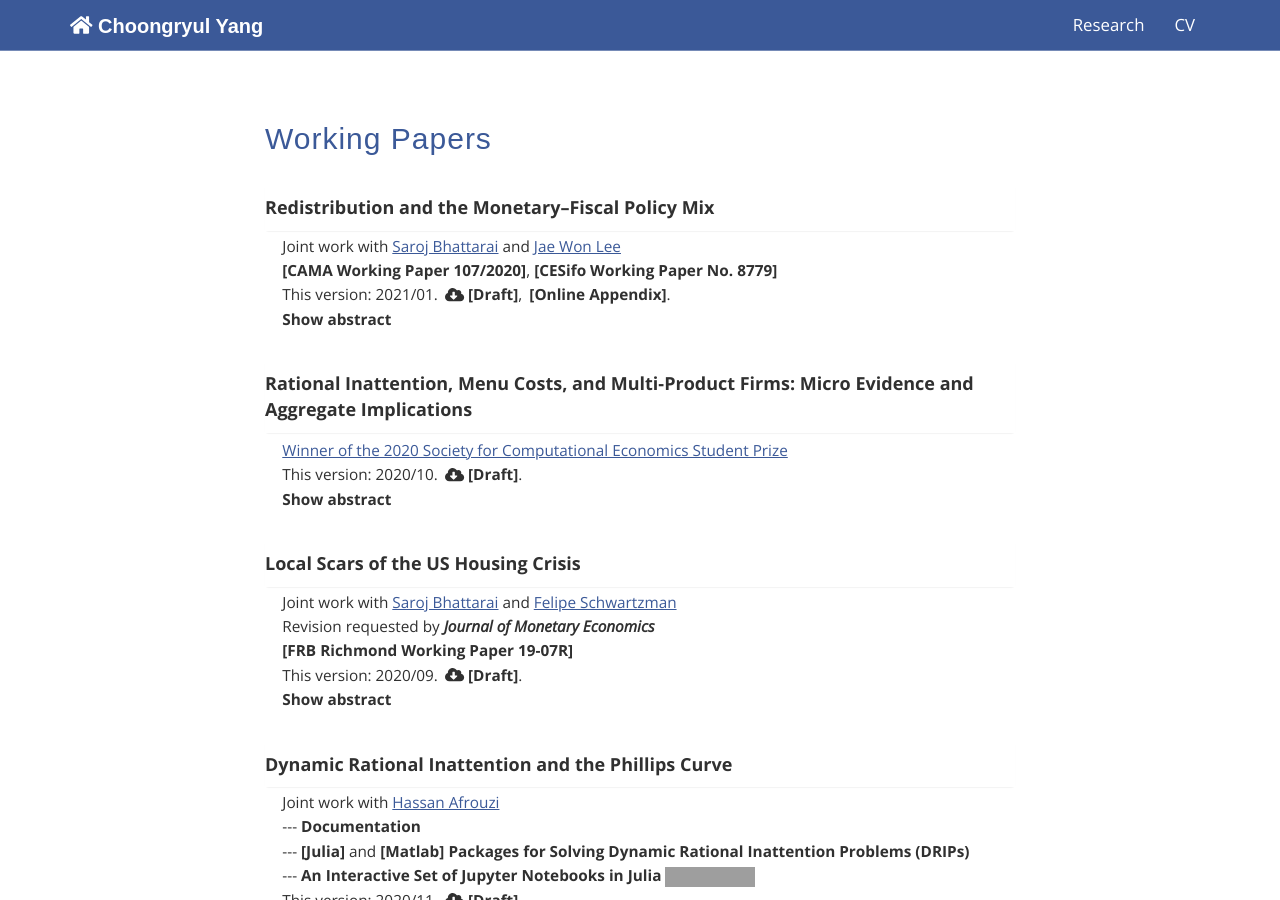
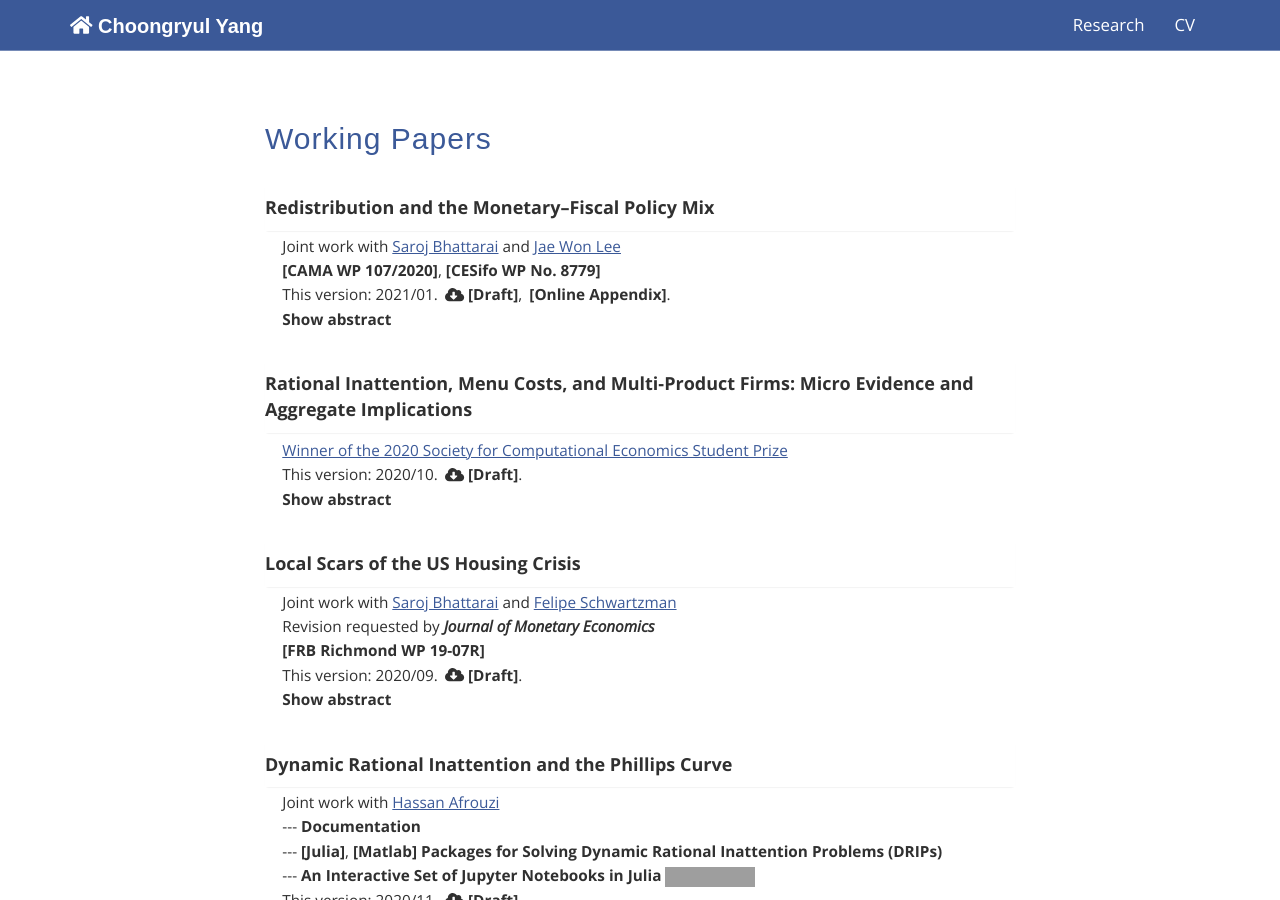
Before and after one commit to choongryulyang/choongryulyang.github.io, a Jekyll site: the page built from index.html, in a window 1280 px wide and 900 px high, scrolled down 838 px. Built offline with Jekyll 4.4.1, drawn with Linux system fonts in a browser that asks for light colours; some of the changed text lies outside the part shown; grey boxes are pictures that could not be loaded.

Commit message:
Update index.html

```diff
--- a/index.html
+++ b/index.html
@@ -97,9 +97,9 @@ title: Choongryul Yang
 
 						<p style="margin-bottom:0px; font-size: 11.5pt">
 						<a class="two" href="https://cama.crawford.anu.edu.au/publication/cama-working-paper-series/18217/redistribution-and-monetary-fiscal-policy-mix" target="_blank" onclick="ga('send','event','BLY CAMA Version', 'Click', 'Design')">
-						<b>[CAMA Working Paper 107/2020]</b></a>,
+						<b>[CAMA WP 107/2020]</b></a>,
 						<a class="two" href="https://www.cesifo.org/en/publikationen/2020/working-paper/redistribution-and-monetary-fiscal-policy-mix" target="_blank" onclick="ga('send','event','BLY CESifo', 'Click', 'Design')">
-						<b>[CESifo Working Paper No. 8779]</b></a>
+						<b>[CESifo WP No. 8779]</b></a>
 						</p>
 						<p style="margin-bottom:0px; font-size: 11.5pt">
 						<a style="color: #303030">
@@ -239,7 +239,7 @@ title: Choongryul Yang
 						</p>
 						<p style="margin-bottom:0px; font-size: 11.5pt">
 						<a class="two" href="https://www.richmondfed.org/-/media/richmondfedorg/publications/research/working_papers/2019/wp19-07.pdf" target="_blank" onclick="ga('send','event','BSY Other Version', 'Click', 'Design')">
-						<b>[FRB Richmond Working Paper 19-07R]</b></a>
+						<b>[FRB Richmond WP 19-07R]</b></a>
 						</p>
 
 						<p style="margin-bottom:0px; font-size: 11.5pt">
@@ -316,7 +316,7 @@ title: Choongryul Yang
 						<p style="margin-bottom:0px; font-size: 11.5pt">
 						---
 						<a class="two" href="https://github.com/afrouzi/DRIPs.jl" target="_blank"">
-						<b>[Julia]</b> and </a>
+						<b>[Julia]</b></a>,
 						<a class="two" href="https://github.com/choongryulyang/DRIPs.m" target="_blank"">
 						<b>[Matlab]</b></a>
 						<b> Packages for Solving Dynamic Rational Inattention Problems (DRIPs)</b>
@@ -403,7 +403,7 @@ title: Choongryul Yang
 						<a class="two" href="https://www.dallasfed.org/institute/wpapers/2020/0391.aspx" target="_blank" onclick="ga('send','event','BSY Other Version', 'Click', 'Design')">
 						<b>[FRB Dallas Global Institute WP 391]</b></a>,
 						<a class="two" href="https://www.cesifo.org/en/publikationen/2019/working-paper/macroeconomic-effects-capital-tax-rate-changes" target="_blank" onclick="ga('send','event','BSY Other Version', 'Click', 'Design')">
-						<b>[CESifo Working Paper No. 7630]</b></a>
+						<b>[CESifo WP No. 7630]</b></a>
 						</p>
 
 						<p style="margin-bottom:0px; font-size: 11.5pt">
```
